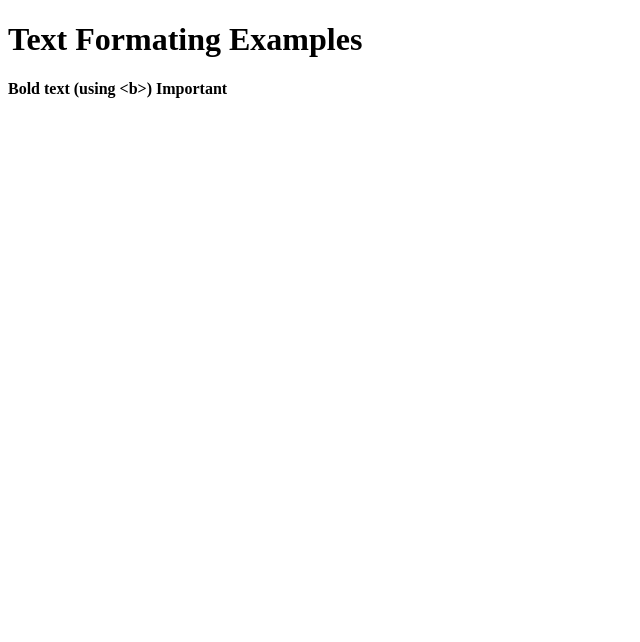
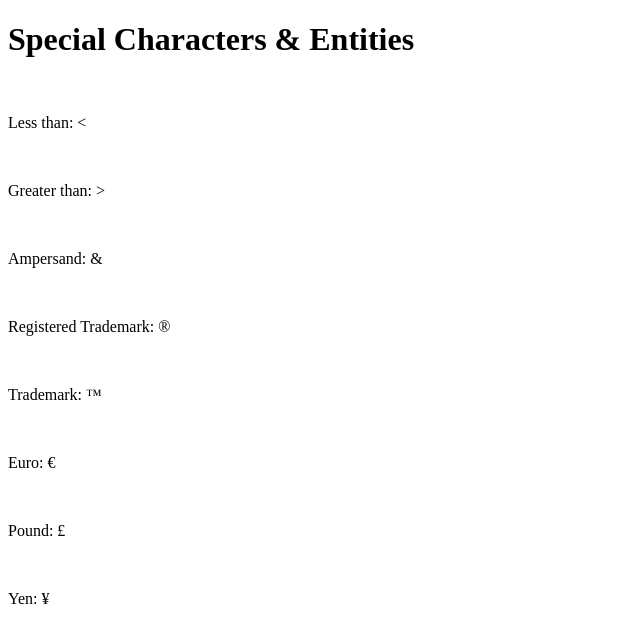
Before and after one commit to Aashu1-ac/HTML-CSE11, a plain HTML site: page textformatting.html in a window 1280 px wide. Shown: the whole page, without its empty margins (0-640 px from the left). Drawn offline with Linux system fonts and the light colour scheme.

Commit message:
Text Formatting

```diff
--- a/textformating.html
+++ b/textformatting.html
@@ -21,10 +21,36 @@
 <mark> IMPORTANT</mark>-->
 <!-- ENTITIES-->
  <!--ENTITY name(&) ENTITY number (&#)-->
- <header><h1> Text Formating Examples</h1></header>
- <b>Bold text (using &lt;b&gt;)</b>
- <strong> Important</strong>
-
+ <!--<P><b><h1> Text Formating Examples</h1></header></b></P><br>
+ <p><b>Bold text (using &lt;b&gt;)</b></p>
+ <br>
+ <p><strong> Important text (using </strong></p>
+ <br>
+ <p><small>Small text (using &lt;small&gt;)</small></p>
+ <br>
+ <p>H<sub>2</sub>O ? Subscript example</p>
+ <br>
+ <p><code> Inline code (using &lt;code&gt;)</code></p>
+ <br>
+<p><kbd>Keyboard input (using &lt;</kbd></p>-->
+<p><b></b><h1>Special Characters & Entities</h1></p>
+<br>
+<p> Less than: &lt;</p>
+<br>
+<p>Greater than: &gt;</p>
+<br>
+<P>Ampersand: &amp;</P>
+<br>
+<p>Registered Trademark: &reg;</p>
+<br>
+<p>Trademark: &trade;</p>
+<br>
+<p>Euro: &euro;</p>
+<br>
+<p>Pound: &pound;</p>
+<br>
+<p>Yen: &yen;</p>
+<br>
 
 </body>
 </html>
```
